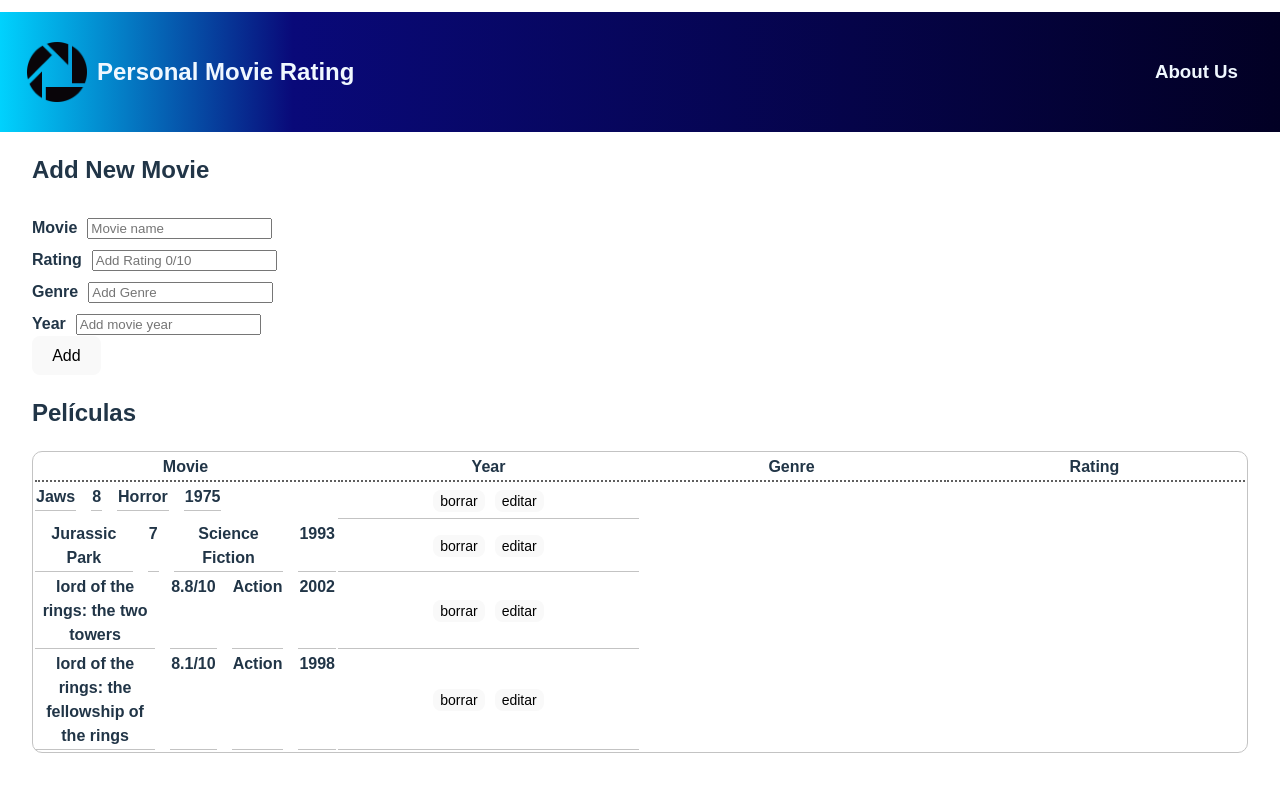
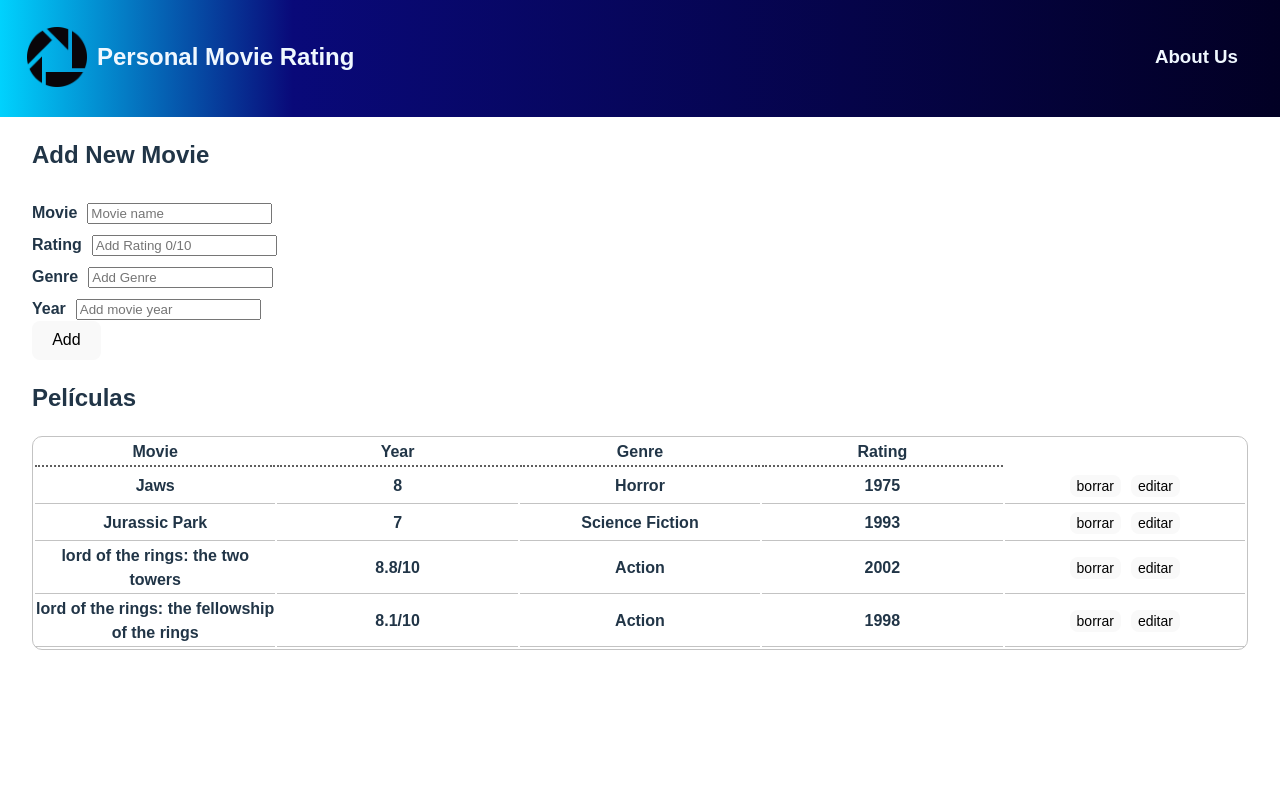
Before and after one commit to mercuryeater/proyecto-parejas, a React (Vite) app in the folder proyecto-parejas/: page / in a window 1280 px wide. Shown: the top 792 px of the page. Built offline with nearby package versions, Linux system fonts and the light colour scheme.

Commit message:
Sin avance en el delete button

```diff
--- a/proyecto-parejas/index.html
+++ b/proyecto-parejas/index.html
@@ -4,7 +4,7 @@
     <meta charset="UTF-8" />
     <link rel="icon" type="image/svg+xml" href="/vite.svg" />
     <meta name="viewport" content="width=device-width, initial-scale=1.0" />
-    <title>Vite + React</title>
+    <title>Movie Rating</title>
   </head>
   <body>
     <div id="root"></div>
--- a/proyecto-parejas/src/App.jsx
+++ b/proyecto-parejas/src/App.jsx
@@ -20,14 +20,14 @@ function App() {
   };
 
   const deleteMovie = (toDeleteMovie) => {
-    setMovies([...movies, toDeleteMovie]);
+    setMovies([toDeleteMovie]);
   };
 
   return (
     <>
       <Header />
       <AddMovie onAddMovie={handleAddMovie} selectMovie={selectMovie} />
-      <MovieList movieList={movies} onSelectMovie={handleSelect} />
+      <MovieList movieList={movies} onSelectMovie={handleSelect} onDeleteMovie={deleteMovie} />
     </>
   );
 }
--- a/proyecto-parejas/src/Components/Add/movieInfo.jsx
+++ b/proyecto-parejas/src/Components/Add/movieInfo.jsx
@@ -1,15 +1,15 @@
 // import { useState } from "react";
 import "./movieInfo.css"
 
-const MovieInfo = (props) => {
+const MovieInfo = ({props}) => {
   const { name, rating, genre, year, onSelectMovie } = props;
   return (
-    <tr className="movie-info" onClick ={onSelectMovie}>
+    <>
       <td>{name}</td>
       <td>{rating}</td>
       <td>{genre}</td>
       <td>{year}</td>
-    </tr>
+    </>
   );
 };
 
--- a/proyecto-parejas/src/components/MovieList/MovieList.jsx
+++ b/proyecto-parejas/src/components/MovieList/MovieList.jsx
@@ -2,17 +2,15 @@ import "./MovieList.css";
 import { useState } from "react";
 import MovieInfo from "../Add/movieInfo"
 
-function MovieList({movieList}) {
+function MovieList({movieList , onDeleteMovie }) {
 
     const [updatedMovies, setUpdatedMovies] = useState(movieList)
-
-
 
     const handleDelete = (index) => {
         console.log('Delete pressed')
         const toDeleteMovie = [...updatedMovies]
         toDeleteMovie.splice(index, 1)
-        setUpdatedMovies(toDeleteMovie)
+        onDeleteMovie(toDeleteMovie)
     };
 
     const handleEdit = (event) => {
@@ -34,14 +32,9 @@ function MovieList({movieList}) {
         </thead>
 
         <tbody>
-          {movieList.map( (movie) => (
+          {movieList.map( (movie, index) => (
               <tr key={movie.id} className="movie__list__item">
-              <MovieInfo
-                  name={movie.name}
-                  year={movie.year}
-                  genre={movie.genre}
-                  rating={movie.rating}
-                />
+              <MovieInfo props={movie}/>
                   <td><button onClick={ () =>{handleDelete(index)}}>borrar</button>
                   <button onClick={handleEdit}>editar</button></td>
               </tr>
--- a/proyecto-parejas/src/index.css
+++ b/proyecto-parejas/src/index.css
@@ -26,7 +26,6 @@ a:hover {
 body {
   margin: 0;
   display: flex;
-  place-items: center;
   min-width: 320px;
   min-height: 100vh;
 }
```
Also changed, not shown: 1 other file (tests, documents, lock files or other folders).
